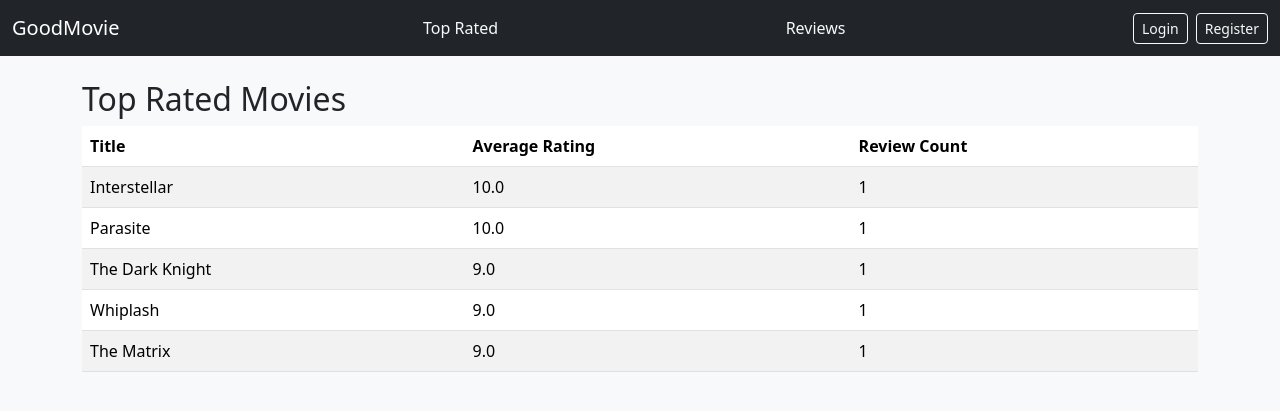
After one commit to Dion-Samuel/GoodMovieApp, a Flask app: page /top-movies in a window 1280 px wide. The commit adds this page. Shown: the top 411 px of the page. Run offline with Flask 3, Linux system fonts and the light colour scheme; data comes from the database, SQL or seed files in the repository.

Commit message:
Add Top Rated Movies page with average rating and review counts

```diff
--- a/app.py
+++ b/app.py
@@ -161,6 +161,21 @@ def movies():
 
     return render_template("movies.html", movies=rows, q=q, genres=genres, genre_id=genre_id)
 
+@app.route("/top-movies")
+def top_movies():
+    rows = query_db("""
+        SELECT m.movie_id,
+               m.title,
+               AVG(r.rating) AS avg_rating,
+               COUNT(r.review_id) AS review_count
+        FROM Movies m
+        JOIN Reviews r ON m.movie_id = r.movie_id
+        GROUP BY m.movie_id, m.title
+        ORDER BY avg_rating DESC
+        LIMIT 5
+    """)
+    return render_template("top_movies.html", movies=rows)
+
 
 @app.route("/movies/<int:movie_id>")
 def movie_detail(movie_id):
--- a/templates/base.html
+++ b/templates/base.html
@@ -12,6 +12,7 @@
 <nav class="navbar navbar-expand-lg navbar-dark bg-dark mb-4">
   <div class="container-fluid">
 <a class="navbar-brand" href="{{ url_for('movies') }}">GoodMovie</a>
+<a class="nav-link text-light" href="{{ url_for('top_movies') }}">Top Rated</a>
 <a class="nav-link text-light" href="{{ url_for('all_reviews') }}">Reviews</a>
 
     <div class="d-flex">
--- /dev/null
+++ b/templates/top_movies.html
@@ -0,0 +1,23 @@
+{% extends "base.html" %}
+{% block content %}
+<h2>Top Rated Movies</h2>
+
+<table class="table table-striped">
+  <thead>
+    <tr>
+      <th>Title</th>
+      <th>Average Rating</th>
+      <th>Review Count</th>
+    </tr>
+  </thead>
+  <tbody>
+    {% for m in movies %}
+      <tr>
+        <td>{{ m["title"] }}</td>
+        <td>{{ "%.1f" | format(m["avg_rating"]) }}</td>
+        <td>{{ m["review_count"] }}</td>
+      </tr>
+    {% endfor %}
+  </tbody>
+</table>
+{% endblock %}
```
